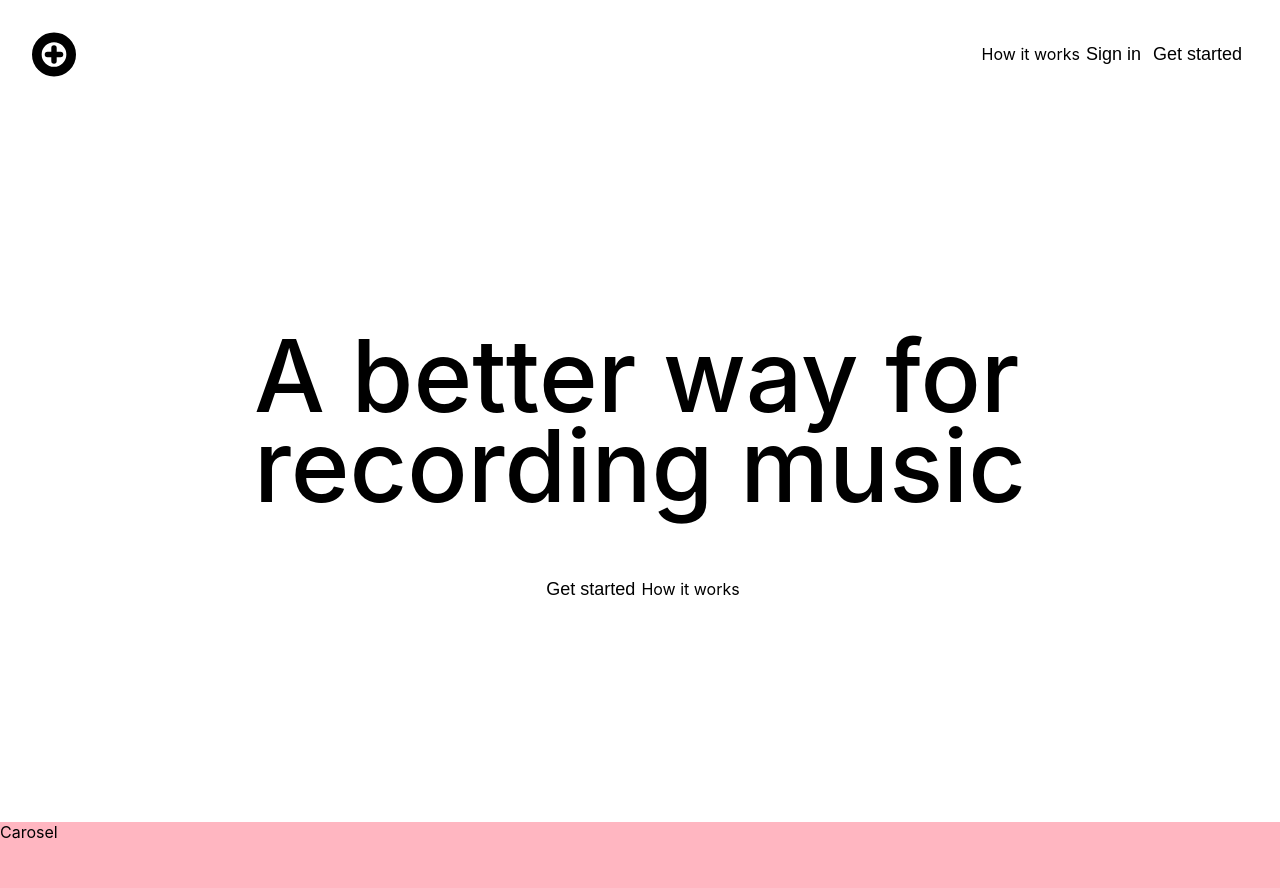
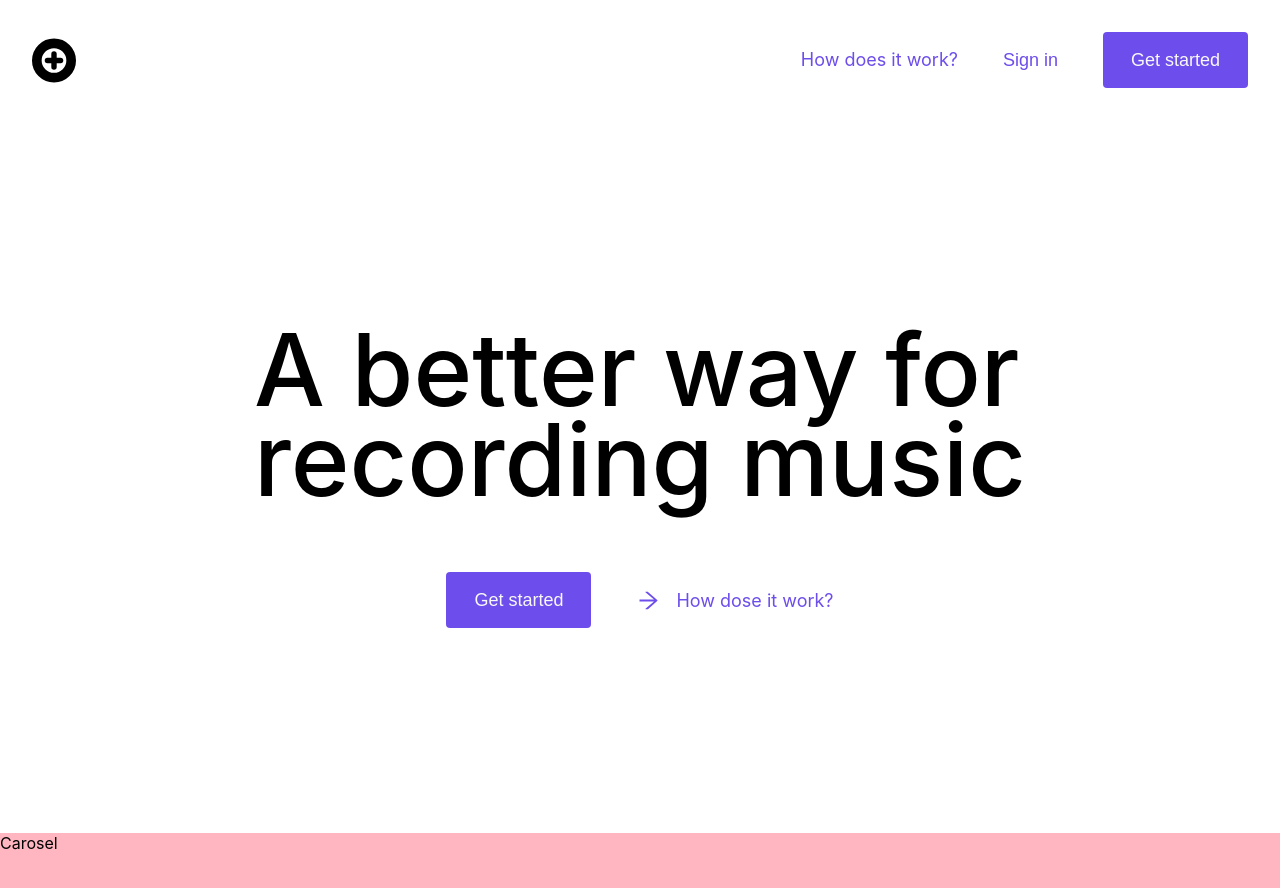
Before and after one commit to sofiaronnkvist/fourtrack, a Next.js app: page / in a window 1280 px wide. Shown: the top 888 px of the page. Built offline with nearby package versions, Linux system fonts and the light colour scheme; no server answers.

Commit message:
Styling header and modal btns

```diff
--- a/components/Modal/Modal.jsx
+++ b/components/Modal/Modal.jsx
@@ -31,12 +31,16 @@ const StyledOverlay = styled(dialogOverlay)`
 `;
 
 const NavButton = styled.button`
+  width: 145px;
+  height: 56px;
   color: black;
-  font-family: Arial, Helvetica, sans-serif;
+  border-radius: 4px;
   font-size: 18px;
-  border: none;
-  background-color: white;
+  border: ${(props) => (props.border ? 'black' : 'none')};
+  background-color: ${(props) =>
+    props.background ? `${props.theme.purple}` : 'transparent'};
   cursor: pointer;
+  color: ${(props) => (props.whiteText ? `${props.theme.white}` : `${props.theme.purple}`)};
 `;
 
 const GoogleButton = styled.button`
@@ -109,7 +113,7 @@ export const DialogClose = DialogPrimitive.Close;
 export default function Modal(props) {
   const [open, setOpen] = useState(false);
   const router = useRouter();
-  const { user, login, signUpWithGoogle, signup} = useAuth();
+  const { user, login, signUpWithGoogle, signup } = useAuth();
   const [data, setData] = useState({
     email: '',
     password: '',
@@ -180,7 +184,9 @@ export default function Modal(props) {
   return (
     <Dialog open={open} onOpenChange={setOpen}>
       <DialogTrigger asChild>
-        <NavButton>{buttonTitle}</NavButton>
+        <NavButton background={props.background} whiteText={props.whiteText}>
+          {buttonTitle}
+        </NavButton>
       </DialogTrigger>
       <DialogContent>
         <DialogTitle>{buttonTitle}</DialogTitle>
--- a/components/Navbar/navbar.jsx
+++ b/components/Navbar/navbar.jsx
@@ -17,9 +17,9 @@ export default function Navbar() {
         <NotLogedInWrapper>
           <Image src={logo} alt='Logo' />
           <div>
-            <Link href='/'>How it works</Link>
+            <Link border href='/'>How does it work?</Link>
             <Modal buttonTitle='Sign in' />
-            <Modal buttonTitle='Get started' />
+            <Modal background whiteText buttonTitle='Get started' />
           </div>
         </NotLogedInWrapper>
       ) : (
@@ -33,11 +33,15 @@ export default function Navbar() {
   );
 }
 const NavWrapper = styled.nav`
-margin: 32px;
-
+  margin: 32px;
 `;
 const NotLogedInWrapper = styled.div`
   display: flex;
   justify-content: space-between;
   align-items: center;
+
+  a {
+    font-size: 18px;
+    color: #6D4DEB;
+  }
 `;
--- a/pages/_app.js
+++ b/pages/_app.js
@@ -4,6 +4,8 @@ import Navbar from '../components/Navbar/navbar';
 import { useRouter } from 'next/router';
 import ProtectedRoute from '../components/ProtectedRoute/protectedRoute';
 import { Toaster } from 'react-hot-toast';
+import { ThemeProvider } from 'styled-components';
+import theme from '../theme/theme'
 
 const noAuthRequired = ['/'];
 
@@ -12,6 +14,7 @@ function MyApp({ Component, pageProps }) {
 
   return (
     <AuthContextProvider>
+      <ThemeProvider theme={theme}>
         <Toaster
           position='top-center'
           reverseOrder={false}
@@ -45,6 +48,7 @@ function MyApp({ Component, pageProps }) {
             <Component {...pageProps} />
           </ProtectedRoute>
         )}
+      </ThemeProvider>
     </AuthContextProvider>
   );
 }
--- a/pages/index.js
+++ b/pages/index.js
@@ -1,7 +1,5 @@
 import Head from 'next/head';
 import Image from 'next/image';
-import styles from '../styles/Home.module.css';
-import dynamic from 'next/dynamic';
 import React, { useEffect, useState } from 'react';
 import { useAuth } from '../context/AuthContext';
 import { useRouter } from 'next/router';
@@ -9,7 +7,7 @@ import styled, { ThemeProvider } from 'styled-components';
 import Link from 'next/link';
 import Modal from '../components/Modal/Modal';
 import logo from '../public/logo.svg';
-import theme from '../theme/theme'
+import { AiOutlineArrowRight } from 'react-icons/ai';
 
 export default function Home() {
   const { user } = useAuth();
@@ -25,7 +23,6 @@ export default function Home() {
         <meta name='Fourtrack' content='A better way for recording music' />
         <link rel='icon' href='/favicon.ico' />
       </Head>
-      <ThemeProvider theme={theme}>
       <StyledMain>
         <HeroSection>
           <StyledH1>
@@ -33,8 +30,11 @@ export default function Home() {
           </StyledH1>
 
           <TitleCTA>
-            <Modal buttonTitle='Get started' />
-            <Link href='/'>How it works</Link>
+            <Modal background whiteText buttonTitle='Get started' />
+            <Wrapper>
+              <AiOutlineArrowRight color='#6D4DEB' size='25px'/>
+              <Link href='/'>How dose it work?</Link>
+            </Wrapper>
           </TitleCTA>
         </HeroSection>
         <CaroselSection>Carosel</CaroselSection>
@@ -85,7 +85,6 @@ export default function Home() {
           <Link href='/'>How does it work?</Link>
         </div>
       </StyledFooter>
-      </ThemeProvider>
     </div>
   );
 }
@@ -115,6 +114,20 @@ const StyledH1 = styled.h1`
 `;
 const TitleCTA = styled.div`
   margin-top: 67px;
+  display: flex;
+  align-items: center;
+
+  a {
+    color: #6d4deb;
+    font-size: 18px;
+    margin-left: 15px;
+
+  }
+`;
+const Wrapper = styled.div`
+  display: flex;
+  align-items: center;
+  margin-left: 45px;
 `;
 const StyledH2 = styled.h2`
   margin: 0;
@@ -155,7 +168,8 @@ const CaroselSection = styled.section`
 `;
 const ToolSection = styled.section`
   min-height: 450px;
-  background-color: ${(props) => (props.purple ? `${theme.purple}` : 'none')};
+  background-color: ${(props) =>
+    props.purple ? `${props.theme.purple}` : 'none'};
   width: 100%;
   display: flex;
   flex-direction: column;
@@ -187,7 +201,8 @@ const ControlsSection = styled.section`
   align-items: center;
   min-height: 450px;
   width: 100%;
-  background-color: ${(props) => (props.purple ? `${theme.purple}` : 'none')};
+  background-color: ${(props) =>
+    props.purple ? `${props.theme.purple}` : 'none'};
   padding-bottom: 188px;
   padding-top: 188px;
 `;
@@ -215,7 +230,8 @@ const SignUpSection = styled.section`
   align-items: center;
   min-height: 900px;
   width: 100%;
-  background-color: ${(props) => (props.purple ? `${theme.purple}` : 'none')};
+  background-color: ${(props) =>
+    props.purple ? `${props.theme.purple}` : 'none'};
   padding-bottom: 188px;
   padding-top: 188px;
 `;
```
Lines whose indentation alone changed are shown as unchanged.
